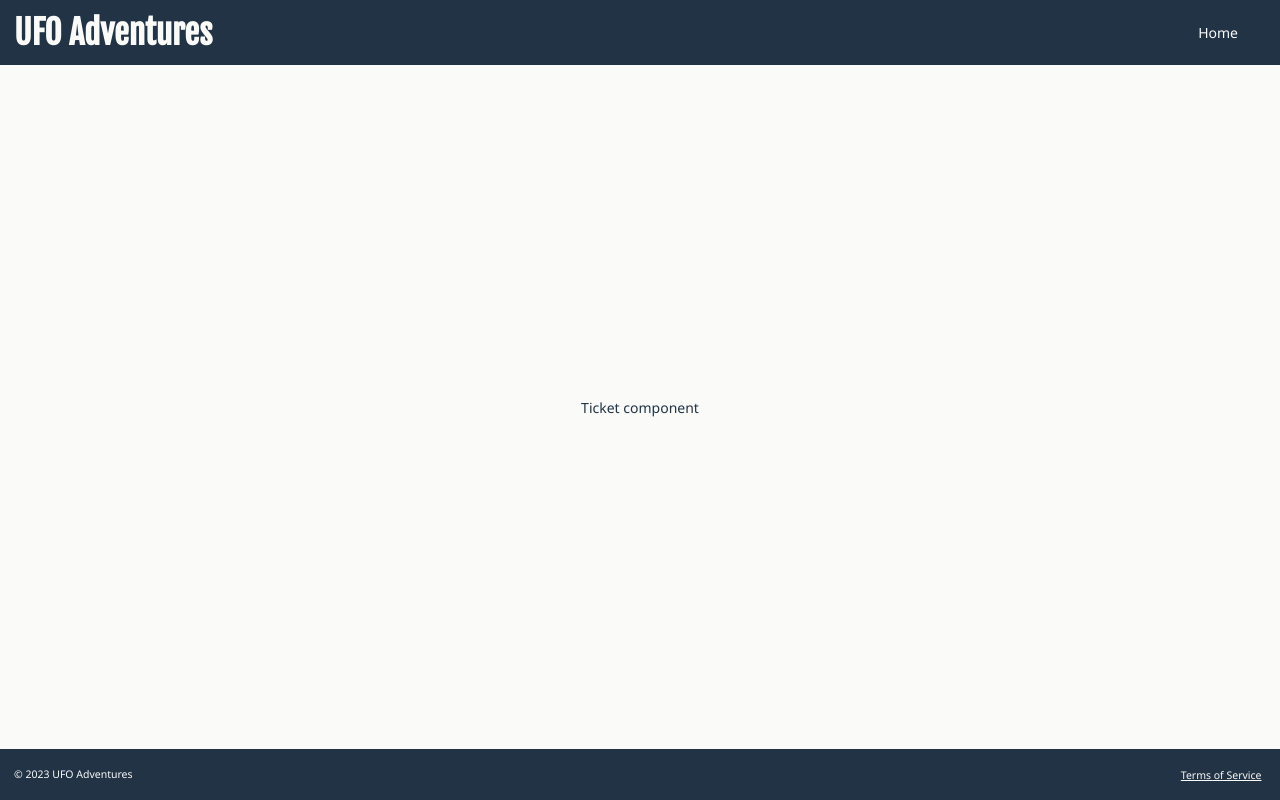
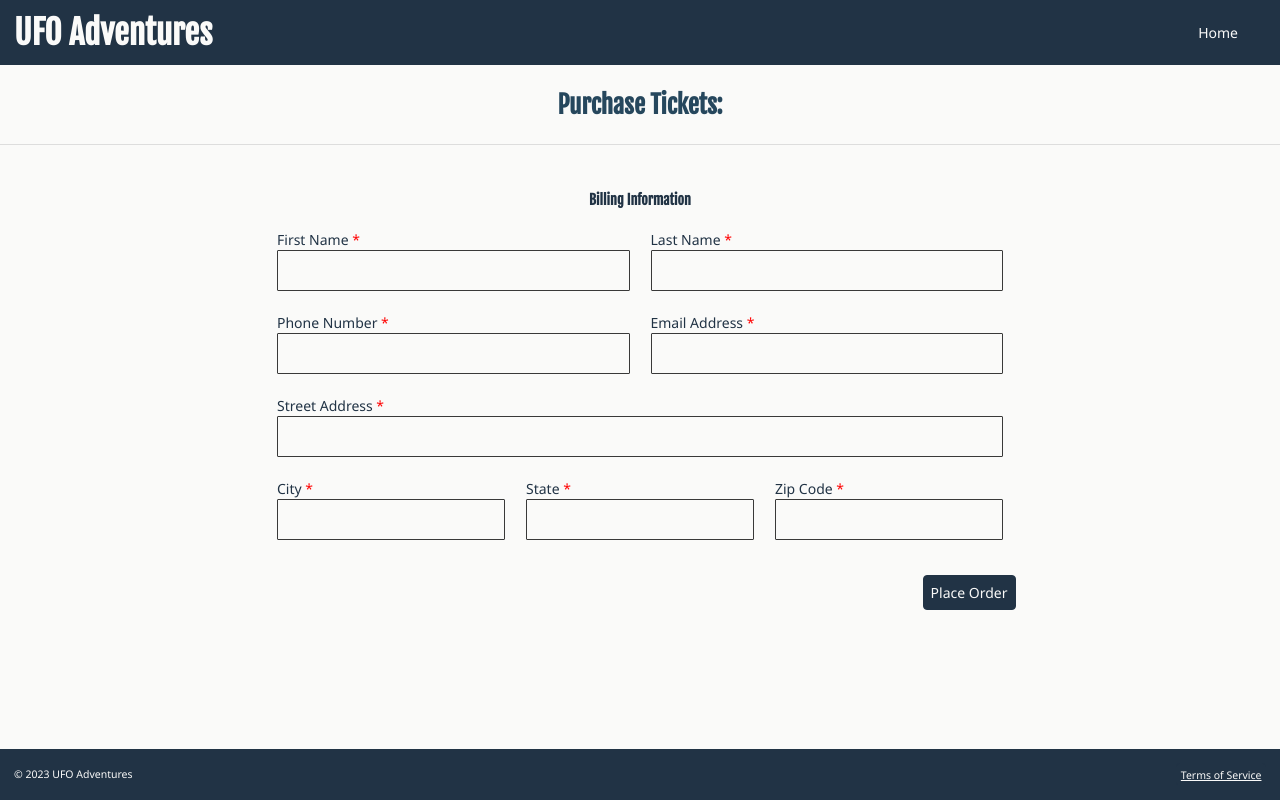
Before and after one commit to RHemstad/ufo_adventures, a React (Create React App) app: page /tickets in a window 1280 px wide. Built offline with nearby package versions, Linux system fonts and the light colour scheme; a web font is replaced by a local one.

Commit message:
work in progress

```diff
--- a/package.json
+++ b/package.json
@@ -7,12 +7,15 @@
     "@testing-library/react": "^13.4.0",
     "@testing-library/user-event": "^13.5.0",
     "axios": "^1.4.0",
+    "express": "^4.18.2",
+    "express-fileupload": "^1.4.0",
     "immer": "^10.0.2",
     "react": "^18.2.0",
     "react-dom": "^18.2.0",
     "react-modal": "^3.16.1",
     "react-router-dom": "^6.14.2",
     "react-scripts": "5.0.1",
+    "sweetalert": "^2.1.2",
     "use-immer": "^0.9.0",
     "web-vitals": "^2.1.4"
   },
--- a/src/components/content/Content.jsx
+++ b/src/components/content/Content.jsx
@@ -2,7 +2,8 @@ import "./content.css";
 import React from 'react'
 import {Route, Routes} from 'react-router-dom'
 import Home from "../home/Home";
-import Tickets from "../tickets/Tickets";
+import TicketCheckout from "../tickets/TicketCheckout";
+import TicketConfirmation from "../tickets/TicketConfirmation";
 import PackingChecklist from "../packing_checklist/PackingChecklist";
 import Weather from "../weather/Weather"
 import Game from "../game/Game"
@@ -18,7 +19,8 @@ const Content = () => {
    <Routes>
        <Route path="/" element={<Home />} />
        <Route path="/home" element={<Home />} />
-       <Route path="/tickets" element={<Tickets />} />
+       <Route path="/tickets" element={<TicketCheckout />} />
+       <Route path="/ticketconfirmation" element={<TicketConfirmation />} />
       <Route path="/packingchecklist" element={<PackingChecklist />} />
       <Route path="/weather" element={<Weather />} />
       <Route path="/game" element={<Game />} />
--- a/src/components/content/content.css
+++ b/src/components/content/content.css
@@ -5,7 +5,7 @@
   main {
     display: flex;
     flex-direction: column;
-    justify-content: center;
+    justify-content: start;
     align-items: center;
     background: var(--color-neutral);
     color: var(--color-text);
--- a/src/components/game/Game.jsx
+++ b/src/components/game/Game.jsx
@@ -186,7 +186,7 @@ function Game() {
   return (
     <>
     <section id="game">
-    <Subheader bigtitle="yo" smalltitle='Uep'>Planning Your Abduction: </Subheader>
+    <Subheader>Planning Your Abduction: </Subheader>
 
     <h3>Alien Species Identification Game</h3>
 
--- a/src/components/home/Home.jsx
+++ b/src/components/home/Home.jsx
@@ -65,7 +65,9 @@ const Home = () => {
 </div>
 
 <div>
-<Button className="primary-button" to="/tickets">Purchase Tickets</Button>
+<Link to="/tickets">
+<Button className="primary-button">Purchase Tickets</Button>
+</Link>
 </div>
 
 </article>
@@ -77,7 +79,11 @@ const Home = () => {
 <p>The VIP Abduction Package offers an unparalleled interstellar experience beyond your wildest dreams. As a privileged voyager, you'll be treated to exclusive encounters with our advanced extraterrestrial hosts, gaining insights into their culture and technology. But that's not all - you'll also have the unique opportunity to participate in groundbreaking scientific experiments</p>
 </div>
 <div>
-<Button className="primary-button" to="/tickets">Purchase Tickets</Button>
+
+<Link to="/tickets">
+<Button className="primary-button">Purchase Tickets</Button>
+</Link>
+
 </div>
 </article>
 
--- a/src/components/packing_checklist/PackingChecklist.jsx
+++ b/src/components/packing_checklist/PackingChecklist.jsx
@@ -12,7 +12,8 @@ const PackingChecklist = () => {
   return (
     <>
 
-    <Subheader bigtitle="yo" smalltitle='Uep'>Subheader is failing here</Subheader>
+    <Subheader>Planning Your Abduction: </Subheader>
+
 
     <h3>Packing Checklist</h3>
 
--- /dev/null
+++ b/src/components/tickets/TicketCheckout.jsx
@@ -0,0 +1,201 @@
+import './ticket_checkout.css';
+import React, {useEffect, useState} from 'react';
+import ReactDOM from 'react-dom';
+import axios from 'axios';
+import { useHistory } from 'react-router-dom';
+import Subheader from '../subheader/Subheader.jsx';
+import swal from 'sweetalert';
+import { useNavigate } from "react-router-dom";
+
+
+const TicketCheckout = () => {
+
+    const navigate = useNavigate();
+    const form = document.getElementById('form');
+
+    const [checkoutInput, setCheckoutInput] = useState({
+        firstname: '',
+        lastname: '',
+        phone: '',
+        email: '',
+        address: '',
+        city: '',
+        state: '',
+        zipcode: '',
+    });
+
+    const [error, setError] = useState([]);
+
+    const handleInput = (e) => {
+        e.persist();
+        setCheckoutInput({...checkoutInput, [e.target.firstname]: e.target.value });
+        console.log("made it to handleInput");
+    }
+
+    //form.addEventListener('submit', async (e) => {
+    const submitOrder = (e) => {
+        e.preventDefault();
+        console.log("made it to submit order");
+
+        //const formData = new FormData(form);
+
+        let data = {
+            firstname: checkoutInput.firstname,
+            lastname: checkoutInput.lastname,
+            phone: checkoutInput.phone,
+            email: checkoutInput.email,
+            address: checkoutInput.address,
+            city: checkoutInput.city,
+            state: checkoutInput.state,
+            zipcode: checkoutInput.zipcode
+        }
+
+        axios.post('https://httpbin.org/post', data)
+        //.then(res => console.log(res))
+        //.catch(err => console.log(err));
+
+        .then(res=> {
+            console.log(res);
+            //set up form validation of some kind to handle empty form submission etc
+                 setError(res.data.errors);
+                 //alert('All fields are mandatory');
+                navigate('/ticketconfirmation');
+
+        })
+        .catch(err => console.log(`HOUSTON WE HAVE A PROBLEM WITH THE FORM ${err}`));
+
+
+        //set up form validation error handling
+        console.log('got here');
+    };
+
+
+  return (
+    <>
+
+    <Subheader>Purchase Tickets: </Subheader>
+
+    <form id="form" className="checkout">
+        <fieldset>
+
+        <h4>Billing Information</h4>
+
+            {/* ****************************** */}
+            {/* ************ NAME ************ */}
+            {/* ****************************** */}
+            <div className="input-container">
+
+            {/* ***** FIRST NAME ***** */}
+
+                <div className="input-area">
+                    <label> First Name <span aria-label="required">*</span></label>
+                    <input type="text" name="firstname" onChange={handleInput} value={checkoutInput.firstname} className="form-control" required />
+                    <small className="text-danger">{error.firstname}</small>
+                </div>
+
+
+                {/* ***** LAST NAME ***** */}
+
+            <div className="input-area">
+                    <label> Last Name <span aria-label="required">*</span></label>
+                    <input type="text" name="lastname" onChange={handleInput} value={checkoutInput.lastname} className="form-control" required />
+                    <small className="text-danger">{error.lastname}</small>
+                </div>
+
+            </div>
+
+
+            {/* ****************************** */}
+            {/* ************ PHONE AND EMAIL ************ */}
+            {/* ****************************** */}
+            <div className="input-container">
+
+            {/* ***** PHONE NUMBER ***** */}
+                <div className="input-area">
+                    <label> Phone Number <span aria-label="required">*</span></label>
+                    <input type="number" name="phone" onChange={handleInput} value={checkoutInput.phone} className="form-control" required />
+                    <small className="text-danger">{error.phone}</small>
+                </div>
+
+                {/* ***** EMAIL ADDRESS ***** */}
+
+                <div className="input-area">
+                    <label> Email Address <span aria-label="required">*</span></label>
+                    <input type="email" name="email" onChange={handleInput} value={checkoutInput.email} className="form-control" required />
+                    <small className="text-danger">{error.email}</small>
+                </div>
+
+
+            </div>
+
+            {/* ****************************** */}
+            {/* ************ STREET ************ */}
+            {/* ****************************** */}
+            <div className="input-container">
+
+                {/* ***** FULL ADDRESS ***** */}
+
+                <div className="input-area grow">
+                    <label>Street Address <span aria-label="required">*</span></label>
+                    <input name="address" onChange={handleInput} value={checkoutInput.address} className="form-control" required></input>
+                    <small className="text-danger">{error.address}</small>
+                </div>
+
+            </div>
+
+            {/* ****************************** */}
+            {/* ************ CITY STATE ZIPCODE ************ */}
+            {/* ****************************** */}
+            <div className="input-container">
+
+                {/* ***** CITY ***** */}
+                <div className="input-area">
+                    <label>City <span aria-label="required">*</span></label>
+                    <input type="text" name="city" onChange={handleInput} value={checkoutInput.city} className="form-control" required />
+                    <small className="text-danger">{error.city}</small>
+                </div>
+
+
+                {/* ***** STATE ***** */}
+
+                <div className="input-area">
+                    <label>State <span aria-label="required">*</span></label>
+                    <input type="text" name="state" onChange={handleInput} value={checkoutInput.state} className="form-control" required />
+                    <small className="text-danger">{error.state}</small>
+                </div>
+
+
+                {/* ***** ZIP CODE ***** */}
+
+                <div className="input-area">
+                    <label>Zip Code <span aria-label="required">*</span></label>
+                    <input type="text" name="zipcode" onChange={handleInput} value={checkoutInput.zipcode} className="form-control" required />
+                    <small className="text-danger">{error.zipcode}</small>
+                </div>
+
+
+            </div>
+
+
+            </fieldset>
+
+                             {/* ***** PAYMENT TYPE ***** */}
+                                <div className="payment-type">
+                                    <button type="button" className="primary-button" onClick={submitOrder}>Place Order</button>
+                                </div>
+
+
+    </form>
+
+
+
+
+
+
+
+
+    </>
+  )
+}
+
+export default TicketCheckout
--- /dev/null
+++ b/src/components/tickets/TicketConfirmation.jsx
@@ -0,0 +1,13 @@
+import React from 'react'
+
+const TicketConfirmation = (firstname) => {
+  return (
+    <>
+
+    WOOT - got this far
+
+    </>
+  )
+}
+
+export default TicketConfirmation
--- a/src/components/tickets/Tickets.jsx
+++ /dev/null
@@ -1,18 +0,0 @@
-import "./tickets.css";
-import React from 'react'
-import { useNavigate } from "react-router-dom";
-
-const Tickets = () => {
-  return (
-    <>
-
-
-        Ticket component
-
-
-
-    </>
-  )
-}
-
-export default Tickets
--- /dev/null
+++ b/src/components/tickets/ticket_checkout.css
@@ -0,0 +1,80 @@
+
+
+form {
+    display: flex;
+    flex-wrap: wrap;
+    flex-direction: column;
+    width: fit-content;
+}
+
+.text-danger {
+
+}
+
+.input-container {
+    display: flex;
+    flex: 0 0 auto;
+    flex-direction: row;
+}
+
+.input-area {
+    display: block;
+    padding: 0.375rem 0.75rem;
+    font-size: 1rem;
+    font-weight: 400;
+    color: var(--color-primary);
+    background-color: var(--color-neutral);
+    background-clip: padding-box;
+    -webkit-appearance: none;
+    appearance: none;
+    border-radius: var(--size-border-radius-small);
+    transition: border-color .15s ease-in-out,box-shadow .15s ease-in-out;
+    width: 50%;
+}
+
+span {
+    color: var(--color-alert);
+}
+
+.input-area.grow {
+    flex-grow: 1;
+}
+
+.input-area.grow input {
+    width: 100%;
+}
+
+label {
+    display: inline-block;
+    padding-right: .5rem;
+    width: 100%;
+}
+
+input {
+    margin: 0;
+    font-family: inherit;
+    margin-bottom: var(--spacing-sm);
+    display: block;
+    width: 100%;
+    padding: var(--spacing-sm);
+    font-weight: 400;
+
+    color: var(--color-primary);
+    background-color: var(--color-neutral);
+    background-clip: padding-box;
+    border: 1px solid var(--color-neutral-dark);
+    -webkit-appearance: none;
+    appearance: none;
+    border-radius: var(--size-border-radius-small);
+    transition: border-color .15s ease-in-out,box-shadow .15s ease-in-out;
+}
+
+.payment-type {
+    padding: var(--spacing-sm);
+    display: flex;
+    justify-content: flex-end;
+}
+
+fieldset {
+    border-width: 0;
+}
--- a/src/css/global.css
+++ b/src/css/global.css
@@ -5,9 +5,9 @@
 /* ********** GLOBAL ************ */
 /* ****************************** */
 
-* {
-    box-sizing: border-box;
-  }
+*, *::before, *::after {
+  box-sizing: border-box;
+}
 
   html {
     height: 100%;
```
Also changed, not shown: src/components/tickets/tickets.css (deleted), 2 other files (tests, documents, lock files or other folders).
